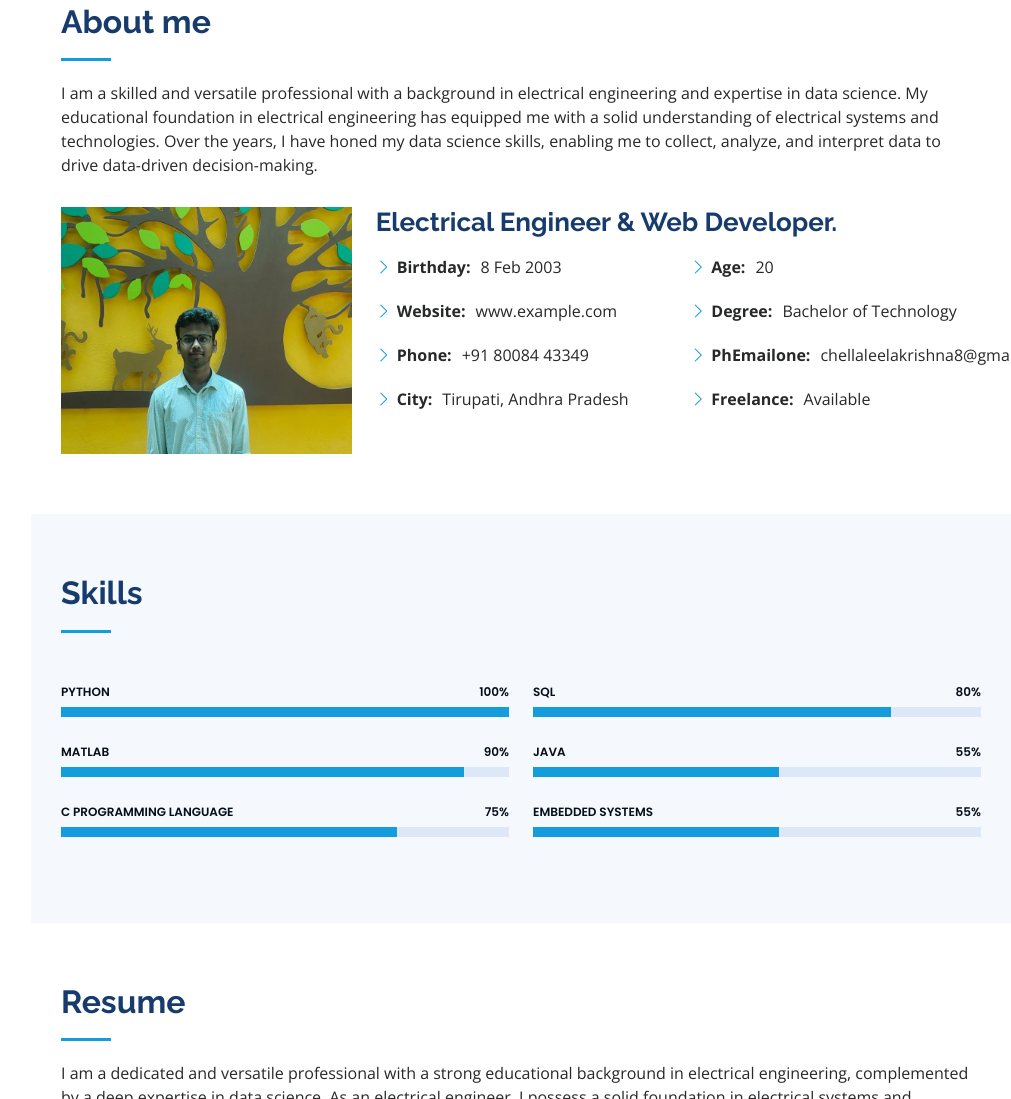
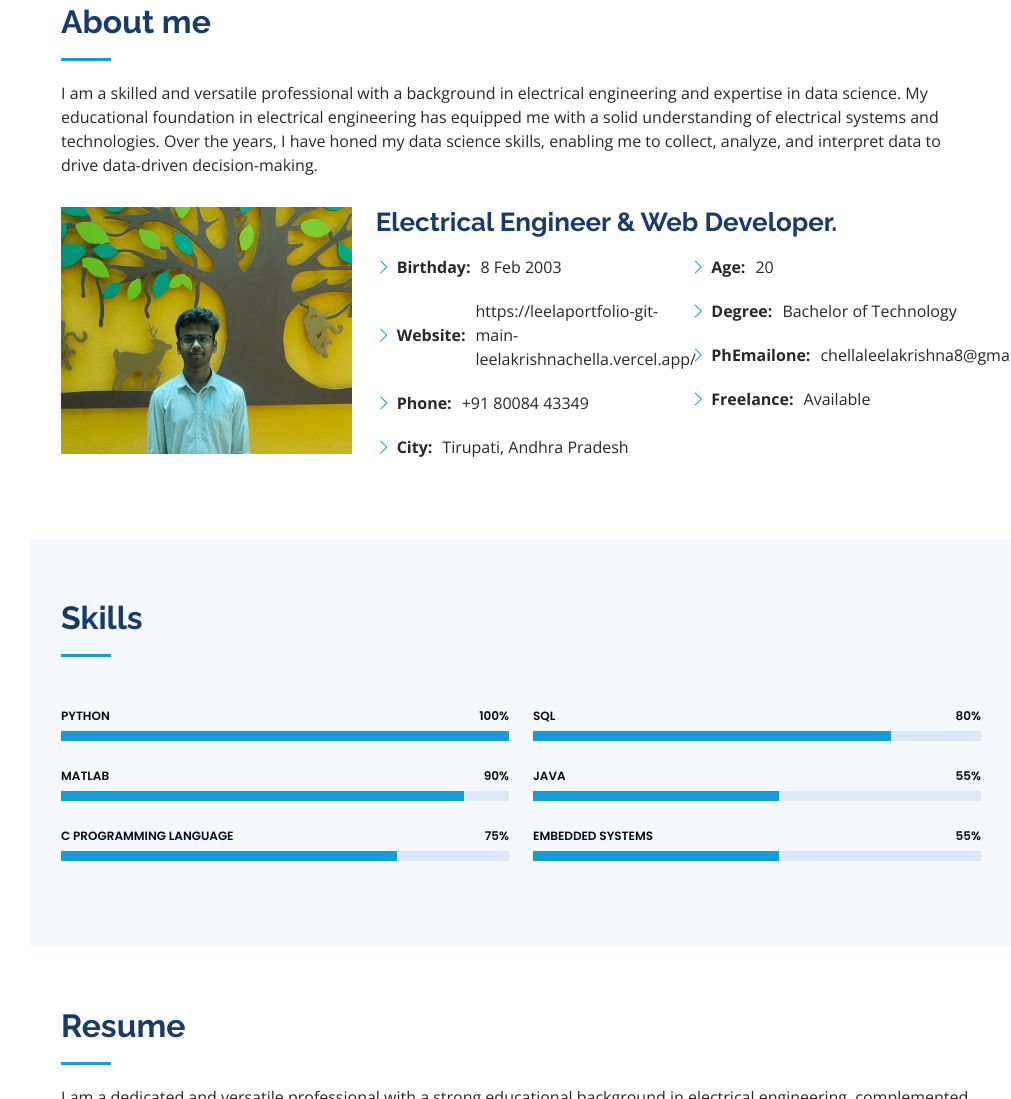
Before and after one commit to Leelakrishnachella/leelaportfolio, a plain HTML site: page index.html in a window 1280 px wide. Shown: the part 857-1956 px from the top of the page, without its empty margins (269-1280 px from the left). Drawn offline with nearby package versions, Linux system fonts and the light colour scheme.

Commit message:
Update index.html

```diff
--- a/index.html
+++ b/index.html
@@ -98,7 +98,7 @@
               <div class="col-lg-6">
                 <ul>
                   <li><i class="bi bi-chevron-right"></i> <strong>Birthday:</strong> <span>8 Feb 2003</span></li>
-                  <li><i class="bi bi-chevron-right"></i> <strong>Website:</strong> <span>www.example.com</span></li>
+                  <li><i class="bi bi-chevron-right"></i> <strong>Website:</strong> <span>https://leelaportfolio-git-main-leelakrishnachella.vercel.app/</span></li>
                   <li><i class="bi bi-chevron-right"></i> <strong>Phone:</strong> <span>+91 80084 43349</span></li>
                   <li><i class="bi bi-chevron-right"></i> <strong>City:</strong> <span>Tirupati, Andhra Pradesh</span></li>
                 </ul>
```
